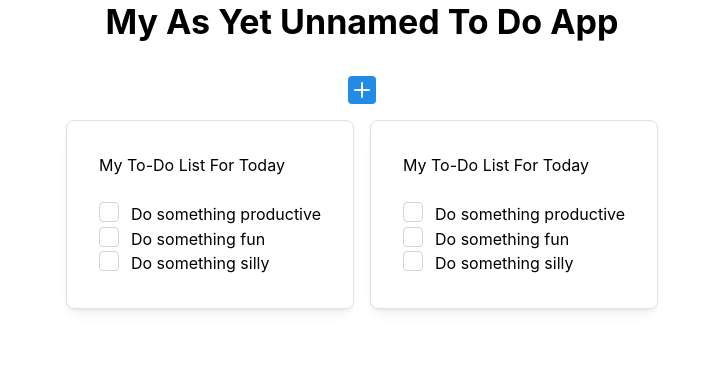
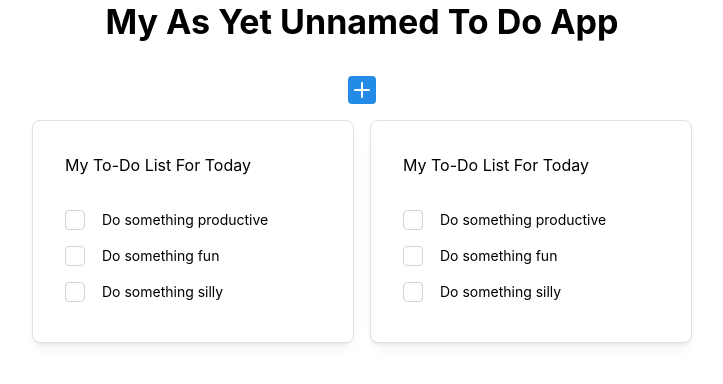
Before and after one commit to julianty/simple-to-do, a React (Vite) app: page / in a window 1280 px wide. Shown: the top 384 px of the page, without its empty margins (278-1001 px from the left). Built offline with nearby package versions, Linux system fonts and the light colour scheme.

Commit message:
Adds a hover effect to tasks

```diff
--- a/src/components/Task.tsx
+++ b/src/components/Task.tsx
@@ -1,5 +1,14 @@
-import { Text, Checkbox } from "@mantine/core";
-import React, { useState } from "react";
+import { Group, Checkbox, TextInput } from "@mantine/core";
+import React, { MouseEventHandler, useState } from "react";
+import { useHover } from "@mantine/hooks";
+import { IconX } from "@tabler/icons-react";
+
+interface CloseButtonProps {
+  clickHandler: MouseEventHandler;
+}
+function CloseButton({ clickHandler }: CloseButtonProps): React.ReactNode {
+  return <IconX onClick={clickHandler} />;
+}
 
 interface TaskProps {
   text: string;
@@ -7,16 +16,28 @@ interface TaskProps {
 export function Task(
   props: React.PropsWithChildren<TaskProps>
 ): React.ReactNode {
+  const { hovered, ref } = useHover();
   const text = props.text;
   const [checked, setChecked] = useState(false);
   function clickHandler(e: React.MouseEvent) {
     e.preventDefault;
     checked === false ? setChecked(true) : setChecked(false);
   }
+  function deleteItem(e: React.MouseEvent) {
+    e.preventDefault;
+    console.log("delete this task");
+  }
   return (
-    <Checkbox
-      onClick={clickHandler}
-      label={<Text td={checked ? "line-through" : ""}>{text}</Text>}
-    />
+    <Group ref={ref}>
+      <Checkbox onClick={clickHandler} />
+      <TextInput
+        disabled={checked ? true : false}
+        variant="unstyled"
+        defaultValue={text}
+        rightSection={
+          hovered ? <CloseButton clickHandler={deleteItem} /> : null
+        }
+      ></TextInput>
+    </Group>
   );
 }
```
